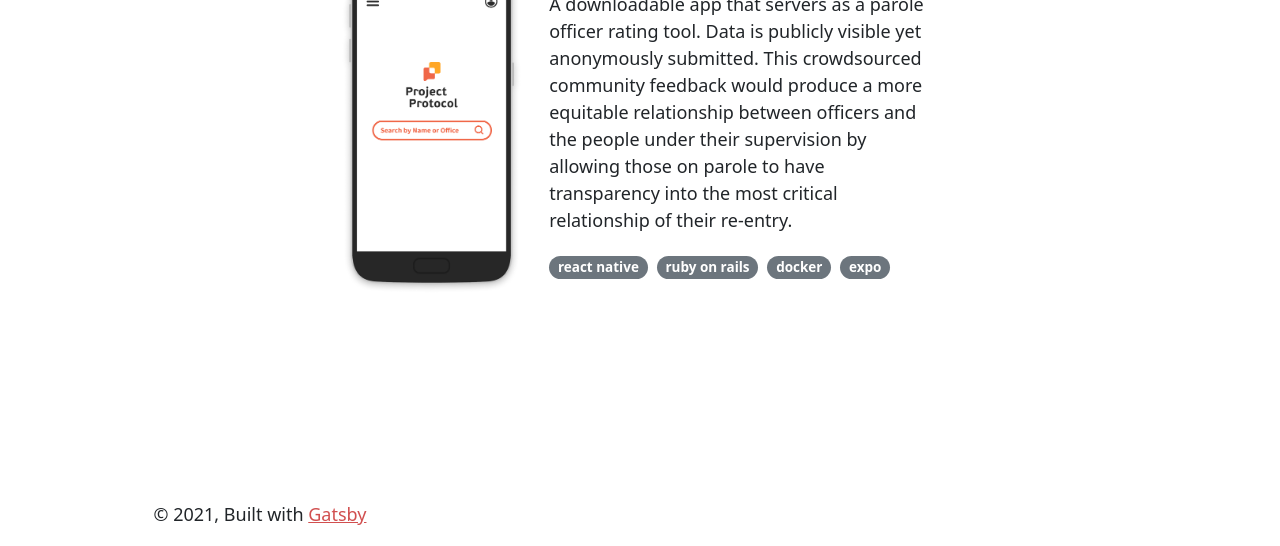
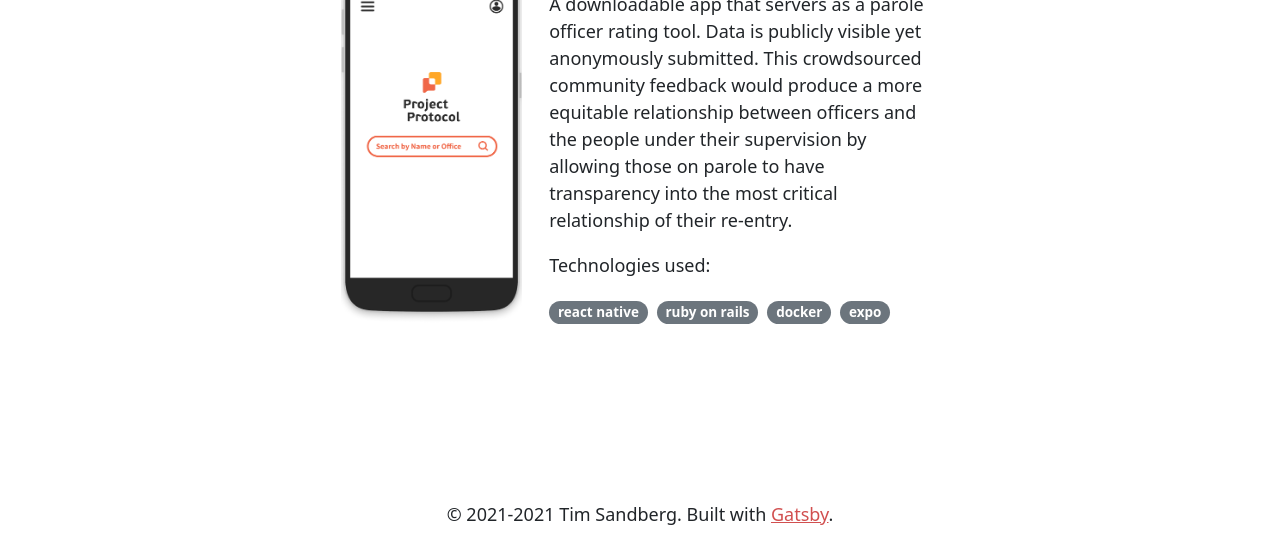
Before and after one commit to tasandberg/tasandberg.github.io, a Gatsby site: page /projects in a window 1280 px wide. Shown: the part 254-800 px from the top of the page. Built offline with nearby package versions, Linux system fonts and the light colour scheme; Gatsby itself is replaced by a stand-in of ours.

Commit message:
stylezzz

```diff
--- a/content/projects/project-protocol.md
+++ b/content/projects/project-protocol.md
@@ -1,5 +1,5 @@
 ---
-technologies:
+tags:
   - react native
   - ruby on rails
   - docker
--- a/src/components/layout.js
+++ b/src/components/layout.js
@@ -43,10 +43,12 @@ const Layout = ({ children, title }) => {
       </main>
 
       <footer className="footer mt-auto py-3">
-        <Container>
-          © {new Date().getFullYear()}, Built with
-          {` `}
-          <a href="https://www.gatsbyjs.com">Gatsby</a>
+        <Container className="text-center">
+          <div>
+            © 2021-{new Date().getFullYear()} Tim Sandberg. Built with
+            {` `}
+            <a href="https://www.gatsbyjs.com">Gatsby</a>.
+          </div>
         </Container>
       </footer>
     </div>
--- a/src/pages/projects.js
+++ b/src/pages/projects.js
@@ -1,7 +1,7 @@
 import * as React from "react"
-import { graphql, Link } from "gatsby"
+import { graphql } from "gatsby"
 import Layout from "../components/layout"
-import { Badge, Card, CardGroup, Col, Container, Row } from "react-bootstrap"
+import { Badge, Card, Col, Container, Row } from "react-bootstrap"
 import { GatsbyImage, getImage } from "gatsby-plugin-image"
 export const query = graphql`
   query {
@@ -9,8 +9,7 @@ export const query = graphql`
       nodes {
         frontmatter {
           name
-          date(formatString: "LL")
-          technologies
+          tags
           image {
             childImageSharp {
               gatsbyImageData(width: 200, placeholder: BLURRED)
@@ -25,7 +24,7 @@ export const query = graphql`
 `
 
 const ProjectCard = ({ project }) => {
-  const { name, data, technologies, image } = project.frontmatter
+  const { name, tags, image } = project.frontmatter
   return (
     <div>
       <Card className="border-0">
@@ -38,7 +37,8 @@ const ProjectCard = ({ project }) => {
               <Col>
                 <h3>{name}</h3>
                 <div dangerouslySetInnerHTML={{ __html: project.html }} />
-                {technologies.map(t => (
+                <p>Technologies used:</p>
+                {tags.map(t => (
                   <Badge pill bg="secondary me-2" key={name + t}>
                     {t}
                   </Badge>
--- a/src/pages/work.js
+++ b/src/pages/work.js
@@ -1,7 +1,7 @@
 import * as React from "react"
-import { graphql, Link } from "gatsby"
+import { graphql } from "gatsby"
 import Layout from "../components/layout"
-import { Badge, Card, CardGroup, Col, Container, Row } from "react-bootstrap"
+import { Badge, Card, Col, Row } from "react-bootstrap"
 import { GatsbyImage, getImage } from "gatsby-plugin-image"
 
 export const query = graphql`
```
